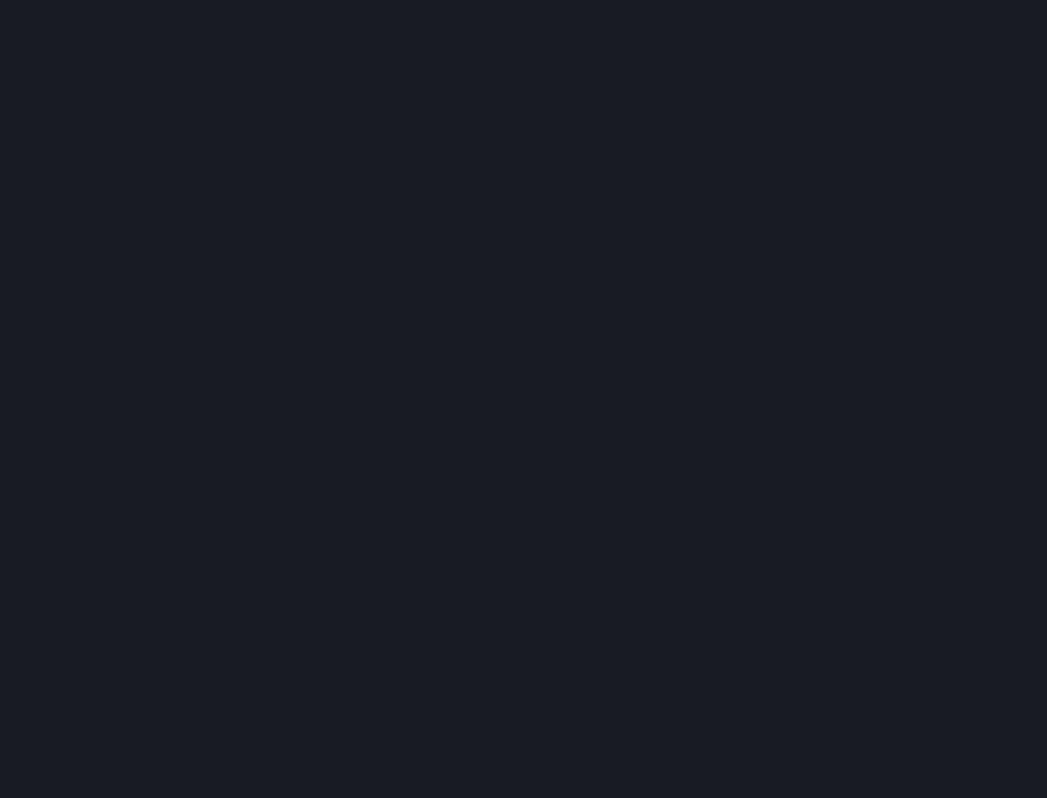
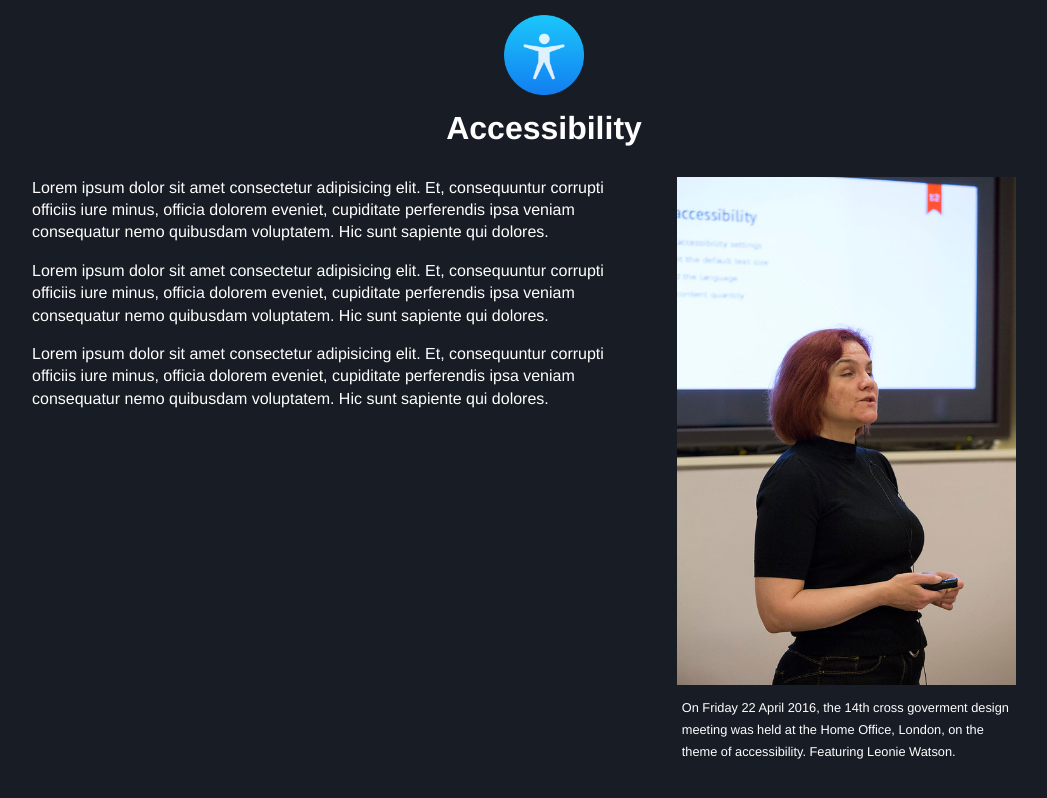
Before and after one commit to eduwebpl/kurs-accessibility-dostepnosc-stron-www, a plain HTML site: page 01/index.html in a window 1280 px wide. Shown: the whole page, without its empty margins (96-1143 px from the left). Drawn offline with Linux system fonts and the light colour scheme.

Commit message:
01-finish

```diff
--- a/01/index.html
+++ b/01/index.html
@@ -11,10 +11,48 @@
 
 <body>
 
- <!-- Content -->
+ <img src="img/a11y-logo.png" class="logo" alt="">
+
+ <h1>Accessibility</h1>
+
+ <div class="wrapper">
+  <div>
+   <p>
+    Lorem ipsum dolor sit amet consectetur adipisicing elit. Et, consequuntur corrupti officiis iure minus, officia dolorem eveniet, cupiditate perferendis ipsa veniam consequatur nemo quibusdam voluptatem. Hic sunt sapiente qui dolores.
+   </p>
+
+   <p>
+    Lorem ipsum dolor sit amet consectetur adipisicing elit. Et, consequuntur corrupti officiis iure minus, officia dolorem eveniet, cupiditate perferendis ipsa veniam consequatur nemo quibusdam voluptatem. Hic sunt sapiente qui dolores.
+   </p>
+
+   <p>
+    Lorem ipsum dolor sit amet consectetur adipisicing elit. Et, consequuntur corrupti officiis iure minus, officia dolorem eveniet, cupiditate perferendis ipsa veniam consequatur nemo quibusdam voluptatem. Hic sunt sapiente qui dolores.
+   </p>
+  </div>
+
+  <figure class="speaker">
+   <img src="img/leonie.jpg" alt="Leonie speaking at Cross-goverment design meeting">
+   <figcaption>
+    On Friday 22 April 2016, the 14th cross goverment design meeting was held at the Home Office, London, on the theme of accessibility. Featuring Leonie Watson.
+   </figcaption>
+  </figure>
+ </div>
+
+
 
  <style>
-  /* ... */
+  .logo {
+   max-width: 80px;
+  }
+
+  .wrapper {
+   display: flex;
+  }
+
+  .speaker figcaption {
+   padding: 5px;
+   font-size: 0.8rem;
+  }
  </style>
 
  <script>
```
